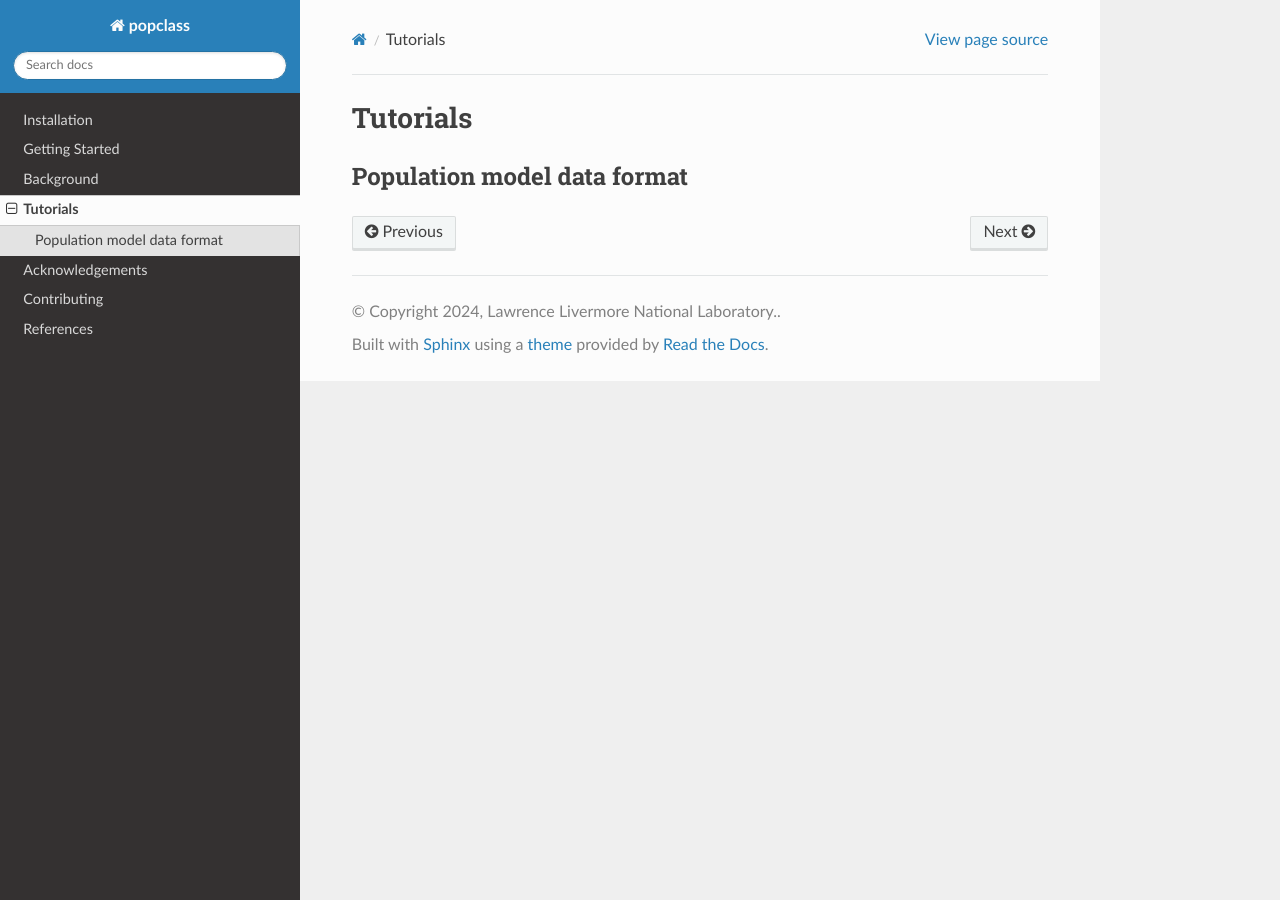
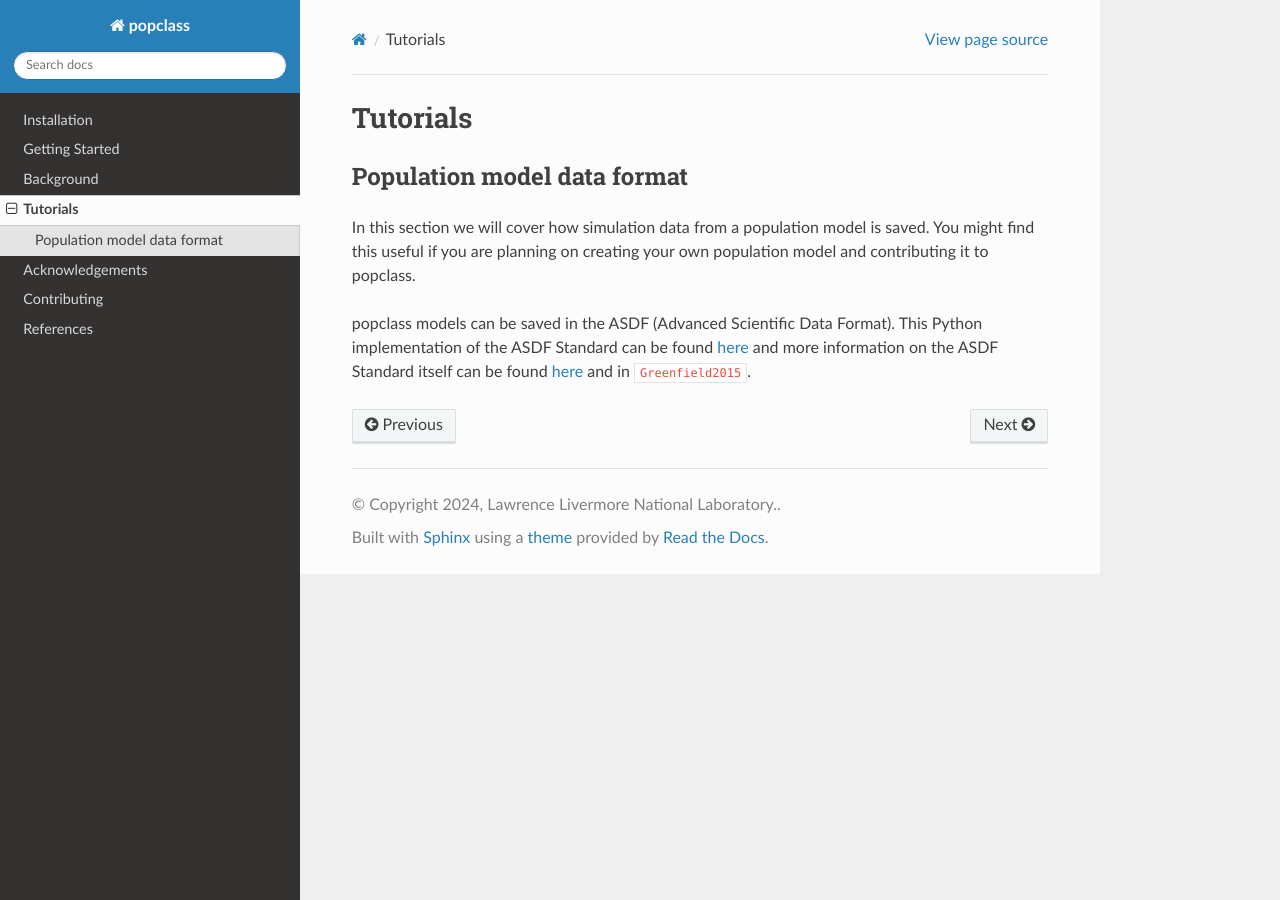
Before and after one commit to LLNL/popclass, a Sphinx documentation site: the page built from docs/source/tutorials.rst, in a window 1280 px wide. Built offline with Sphinx 7.4.7 and the Read the Docs theme 2.0.0, drawn with Linux system fonts in a browser that asks for light colours; cross-references to code outside the pages are shown as plain code.

Commit message:
more docs

```diff
--- a/docs/source/refs.bib
+++ b/docs/source/refs.bib
@@ -72,3 +72,17 @@ archivePrefix = {arXiv},
        adsurl = {https://ui.adsabs.harvard.edu/abs/2016ApJ...821...38S},
       adsnote = {Provided by the SAO/NASA Astrophysics Data System}
 }
+
+@ARTICLE{Greenfield2015,
+       author = {{Greenfield}, P. and {Droettboom}, M. and {Bray}, E.},
+        title = "{ASDF: A new data format for astronomy}",
+      journal = {Astronomy and Computing},
+     keywords = {FITS, File formats, Standards, World coordinate system},
+         year = 2015,
+        month = sep,
+       volume = {12},
+        pages = {240-251},
+          doi = {10.1016/j.ascom.2015.06.004},
+       adsurl = {https://ui.adsabs.harvard.edu/abs/2015A&C....12..240G},
+      adsnote = {Provided by the SAO/NASA Astrophysics Data System}
+}
--- a/docs/source/tutorials.rst
+++ b/docs/source/tutorials.rst
@@ -4,3 +4,13 @@ Tutorials
 
 Population model data format
 ----------------------------
+
+In this section we will cover how simulation data from a population model
+is saved. You might find this useful if you are planning on creating your
+own population model and contributing it to popclass.
+
+popclass models can be saved in the ASDF (Advanced Scientific Data Format).
+This Python implementation of the ASDF Standard can be found `here <https://asdf.readthedocs.io/en/latest/>`_
+and more information on the ASDF Standard itself can be found
+`here <https://asdf-standard.readthedocs.io/en/1.1.1/>`_
+and in :cite:`Greenfield2015`.
```
